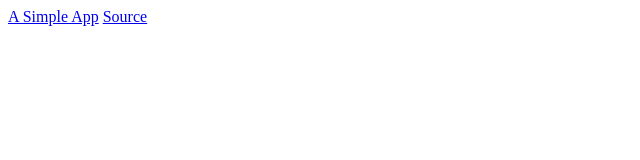
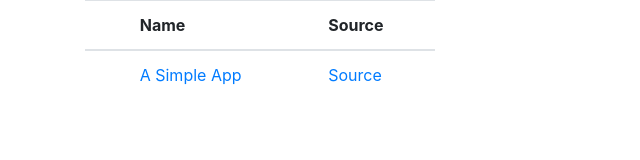
Before and after one commit to kolodny/wrt, a website: page demo/index.html in a window 1280 px wide. Shown: the whole page, without its empty margins (0-640 px from the left). Drawn offline with nearby package versions, Linux system fonts and the light colour scheme.

Commit message:
cleaned up demo index page

```diff
--- a/demo/index.html
+++ b/demo/index.html
@@ -1,10 +1,41 @@
 <!DOCTYPE html>
 <html>
 <head>
-  <title>wrt demos</title>
+  <title>Wrt Demos</title>
+  <meta http-equiv="X-UA-Compatible" content="IE=edge" />
+  <meta name="viewport" content="width=device-width, initial-scale=1.0" />
+  <link href="bootstrap.css" rel="stylesheet" />
 </head>
 <body>
-  <a href="simple-app">A Simple App</a>
-  <a href="https://github.com/kolodny/wrt/tree/gh-pages/demo/simple-app">Source</a>
+    <div class="container">
+      <div class="row">
+        <div class="col-md-4">
+          <table class="table">
+            <thead>
+              <tr>
+                <th>&nbsp;</th>
+                <th>Name</th>
+                <th>Source</th>
+              </tr>
+            </thead>
+            <tbody>
+              <tr>
+                <td>&nbsp;</td>
+                <td>
+                  <a href="simple-app">A Simple App</a>
+                </td>
+                <td>
+                  <a href="https://github.com/kolodny/wrt/tree/gh-pages/demo/simple-app">Source</a>
+                </td>
+              </tr>
+            </tbody>
+          </table>
+
+        </div>
+      </div>
+
+    </div>
+
+
 </body>
 </html>
```
